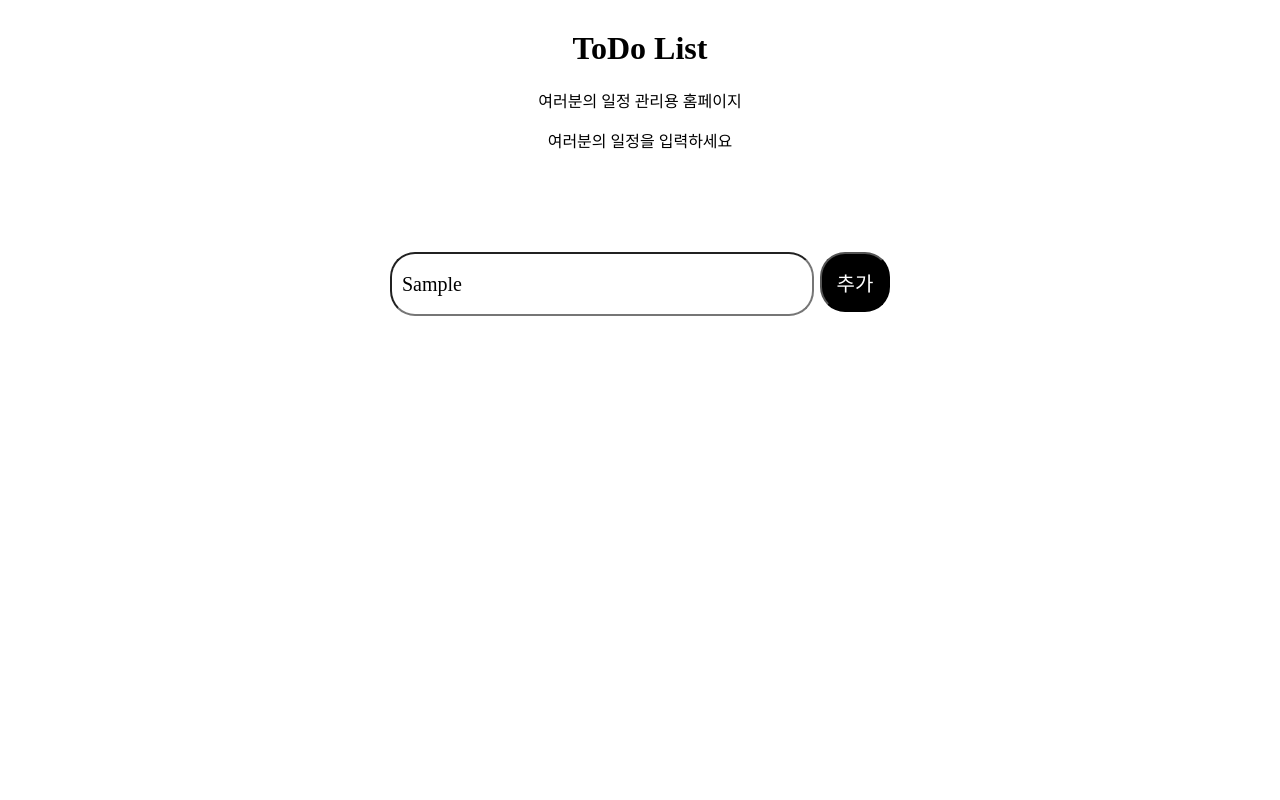
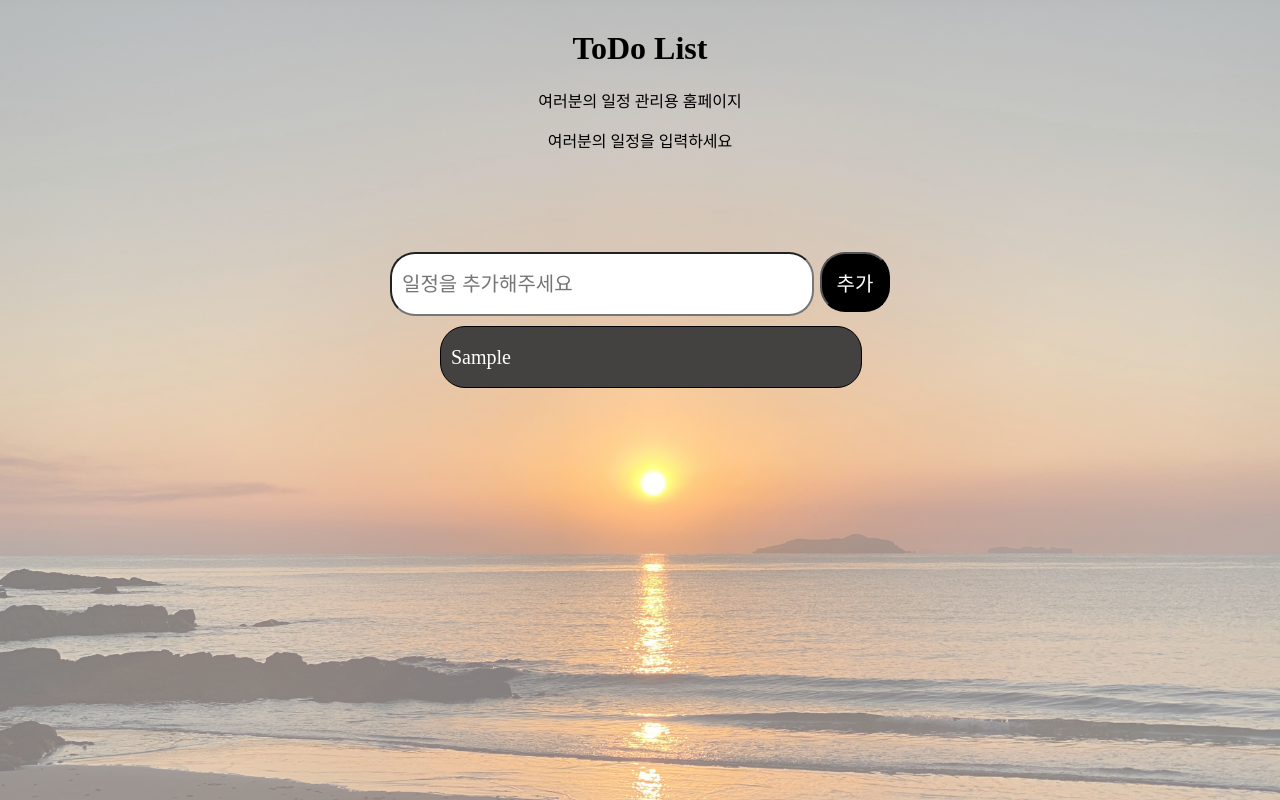
Before and after one commit to twnkm7089/Todo-list, a plain HTML site: page index.html in a window 1280 px wide. Both pictures are taken after typing "Sample" into the empty fields and a click on the button "추가". Drawn offline with Linux system fonts and the light colour scheme.

Commit message:
add background image and add function

```diff
--- a/css/style.css
+++ b/css/style.css
@@ -1,3 +1,20 @@
+.body {
+    z-index: 1;
+}
+.body1::before {
+    content: "";
+    background-image: url('../pictures/kikki_starr.jpg') ; /*image pictured by kikki_starr, https://unsplash.com/photos/FQQO4iQTXYY*/
+    background-repeat: no-repeat;
+    background-size: cover;
+    position: absolute;
+    top: 0px;
+    left: 0px;
+    right: 0px;
+    bottom: 0px;
+    opacity: 0.5;
+    z-index: -1;
+}
+
 #intro {
     text-align: center;
     margin: 30px;
@@ -27,3 +44,18 @@ button {
     font-size: 20px;
     font-family: 고딕;
 }
+#main li {
+    width: 400px;
+    height: 40px;
+    line-height: 40px;
+    float: left;
+    list-style-type: none;
+    border-radius: 25px;
+    border: 1px solid black;
+    font-size: 20px;
+    font-family: 고딕;
+    padding: 10px;
+    margin: 10px;
+    color: white;
+    background-color: rgb(68, 65, 65);
+}
--- a/index.html
+++ b/index.html
@@ -7,6 +7,7 @@
         <script src="js/add_del.js"></script>
     </head>
     <body>
+        <div class="body1">
 
             <!--소개-->
             <div id="intro">
@@ -18,8 +19,13 @@
             <div id="main">
                 <form action="">
                     <input type="text" id="quest" placeholder="일정을 추가해주세요" autofocus>
-                <button onclick="return false;">추가</button>
+                    <button onclick="newList(); return false;">추가</button>
                 </form>
+
+                <ul id="planList"></ul>
             </div>
+
+        </div>
+
     </body>
 </html>
--- a/js/add_del.js
+++ b/js/add_del.js
@@ -0,0 +1,16 @@
+function newList() {
+    var newItem = document.createElement("li");
+    var plan = document.querySelector("#quest");
+    var newPlan = document.createTextNode(plan.value);
+    console.log(newPlan)
+    if(plan.value == "") {
+        alert("내용을 입력해 주세요.");
+    } else {
+        newItem.appendChild(newPlan);
+
+        var planList = document.querySelector("#planList");
+        planList.insertBefore(newItem, planList.childNodes[0]);
+    }
+
+    plan.value="";
+}
```
Also changed, not shown: pictures/kikki_starr.jpg (added). Lines whose indentation alone changed are shown as unchanged.
